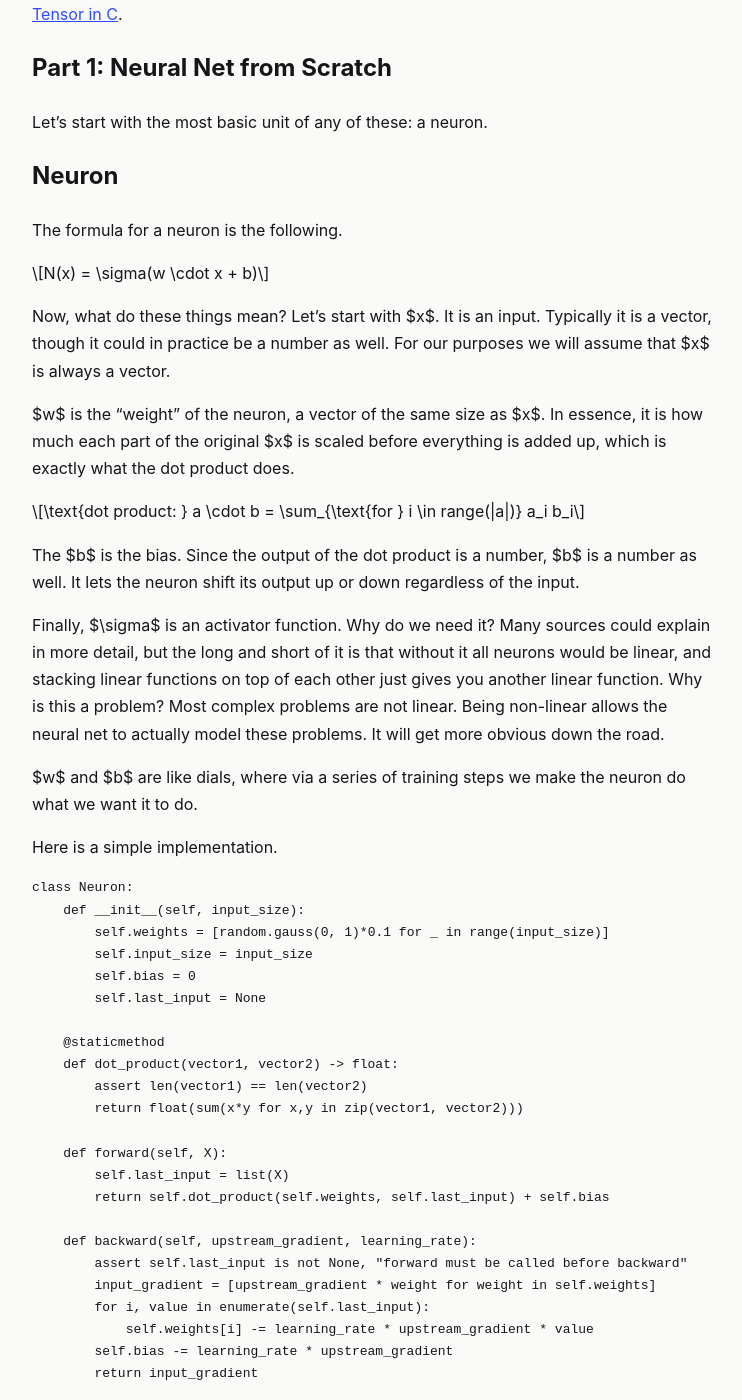
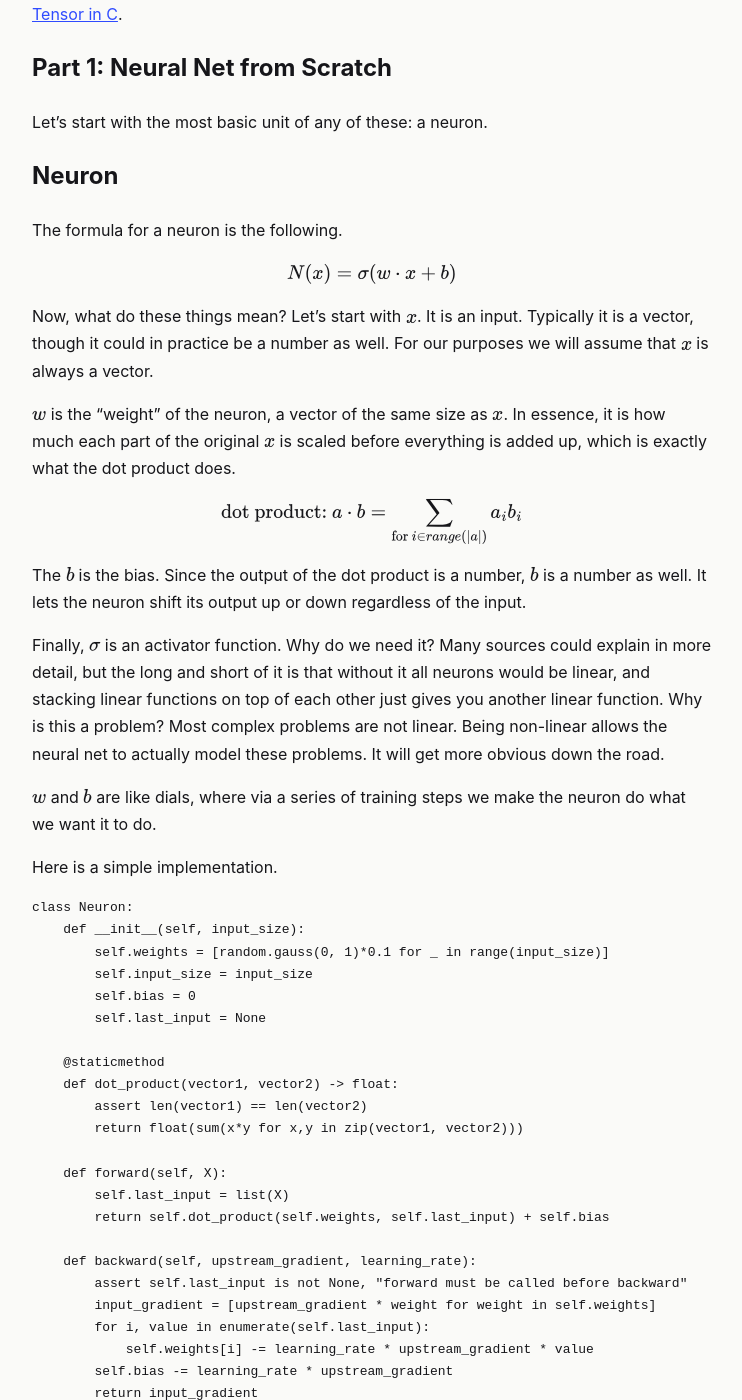
Before and after one commit to pablodeepblue/pablodeepblue.github.io, a Jekyll site: the page built from _posts/2026-10-31-tensor-in-C.md, in a window 1280 px wide and 1400 px high, scrolled down 730 px. Shown: the whole window, without its empty margins (268-1010 px from the left). Built offline with Jekyll 4.4.1, drawn with Linux system fonts in a browser that asks for light colours; some of the changed lines change nothing that is shown; some of the changed text lies outside the part shown.

Commit message:
Update post.html

```diff
--- a/_layouts/post.html
+++ b/_layouts/post.html
@@ -1,6 +1,24 @@
 ---
 layout: default
 ---
+
+<script>
+    MathJax = {
+        tex: {
+            inlineMath: [['$', '$'], ['\\(', '\\)']],
+            displayMath: [['$$', '$$'], ['\\[', '\\]']]
+        },
+        svg: {
+            fontCache: 'global'
+        }
+    };
+</script>
+
+<script
+    id="MathJax-script"
+    async
+    src="https://cdn.jsdelivr.net/npm/mathjax@3/es5/tex-svg.js">
+</script>
 
 <article>
     <h1>{{ page.title }}</h1>
```
